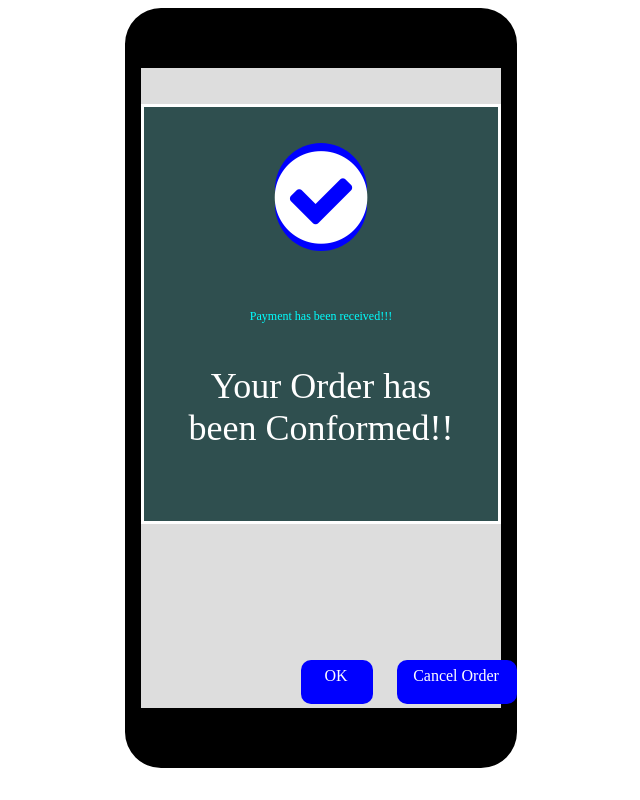
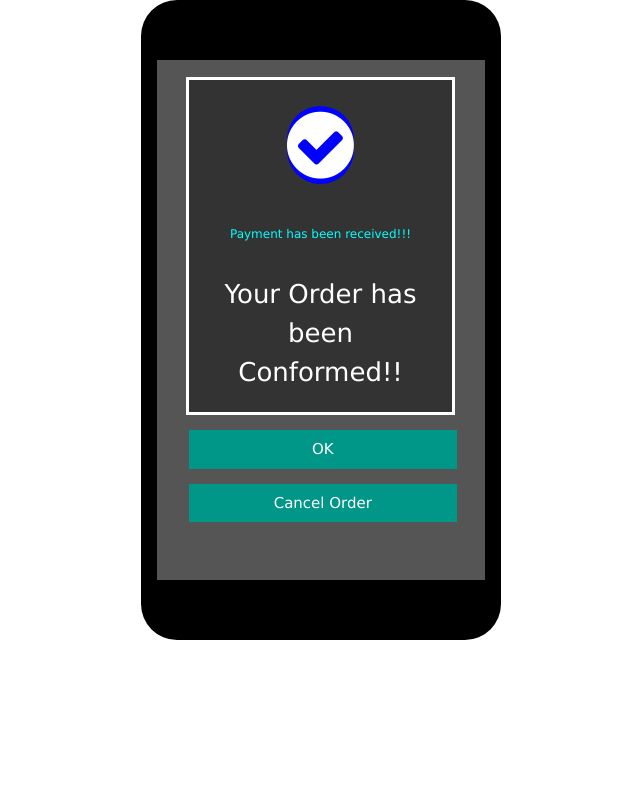
Before and after one commit to AnishBastakoti/Final-version, a plain HTML site: page confirm.html in a window 1280 px wide. Shown: the whole page, without its empty margins (319-959 px from the left). Drawn offline with nearby package versions, Linux system fonts and the light colour scheme.

Commit message:
modified and improvised
Signed-off-by: AnishBastakoti <anishbastakoti7@gmail.com>

```diff
--- a/confirm.html
+++ b/confirm.html
@@ -9,14 +9,15 @@
 </head>
 <body>
   <div class="smartphone">
-    <div class="box">
+    <div class="form-box">
       <dialog open>
         <i class="fa fa-check-circle" style="font-size:3em;background-color:blue; text-align:center; border-radius:70px"></i>
         <p><span>Payment has been received!!!</span></p>
-      <p>Your Order has been Conformed!!</p></dialog>
+        <p>Your Order has been Conformed!!</p>
+      </dialog>
+        <a href="foodbank.html" type="button" class="w3-button w3-block w3-teal">OK</a>
+        <a href="cancel.html" type="button" class="w3-button w3-block w3-teal">Cancel Order</a>
     </div>
-    <a href="foodbank.html" type="button" class="button1">OK</a>
-    <a href="cancel.html" type="button" class="button2">Cancel Order</a>
   </div>
 </body>
 </html>
--- a/css/checkout.css
+++ b/css/checkout.css
@@ -68,7 +68,7 @@ label {
   color: #000;
 }
 
-a.button{
+.collapse a.button{
   width:72%;
   background-color: darkcyan;
   color: #000;
@@ -265,7 +265,7 @@ input[type=text] {
   text-align: center;
   padding: 18px 4px 0 4px;
 }
-.btn-cancel{
+.collapse .btn-cancel{
   position: absolute;
   padding: 7px 7px 9px 9px;
   width: 78%;
--- a/css/conformed.css
+++ b/css/conformed.css
@@ -1,35 +1,30 @@
 @import "smartphone.css";
+@import "https://www.w3schools.com/w3css/4/w3.css";
+.form {
+  display: block;
+  margin-top: 0em;
+}
+.form-box{
+  width: 100%;
+  padding: 17px;
+  height: 100%;
+  background-color: #555;
+}
 dialog{
-  max-height: 23em;
-  max-width: 20em;
-  background-color: darkslategrey;
+  max-height: 13em;
+  max-width: 269px;
+  background-color: #333;
   color: #fff;
-  margin-top: 1em;
+  margin-left: 12px;
   text-align: center;
-  font-size: 36px;
+  font-size: 26px;
+  position: inherit;
 }
-.button1{
-  height: 2em;
-  width: 4em;
-  margin: 37em 0em 0 10em;
-  background-color: blue;
-  color: #fff;
-  border-radius: 10px;
-  position: absolute;
-  padding: 7px 5px 5px 3px;
-  text-align: center;
+.w3-teal{
+  margin: 1em 1em 1em 1em;
+  width: 91%
 }
-.button2{
-  height: 2em;
-  width: 7em;
-  margin: 37em 0em 0 16em;
-  background-color: blue;
-  color: #fff;
-  border-radius: 10px;
-  position: absolute;
-  padding: 7px 5px 5px 3px;
-  text-align: center;
-}
+
 a:link{
   text-decoration: none;
 }
--- a/css/nav.css
+++ b/css/nav.css
@@ -1,3 +1,4 @@
+@import "https://fonts.googleapis.com/css?family=Sofia";
 .nav{
   background-color: #000;
   overflow: auto;
@@ -35,6 +36,7 @@ h1{
   padding-top: 4px;
   text-align: center;
   font-size: 18px;
+  font-family: Sofia;
 }
  a:link{
   text-decoration: none;
--- a/css/resturanrpage.css
+++ b/css/resturanrpage.css
@@ -109,12 +109,12 @@ button{
 }
 
 .sidnav2{
-  height: 94%;
+  height: 91.9%;
   width: 0;
   position:absolute;
   z-index: 1;
   right: 0;
-  top:49px;
+  top:57px;
   background-color: #2a9d8f;
   overflow-x: hidden;
   transition: 0.5s;
--- a/css/style3.css
+++ b/css/style3.css
@@ -44,7 +44,7 @@ img{
 
 .food{
   position: absolute;
-  top: 9em;
+  top: 10em;
   font-size: 16px;
   background-color: #000;
   min-width: 100%;
```
